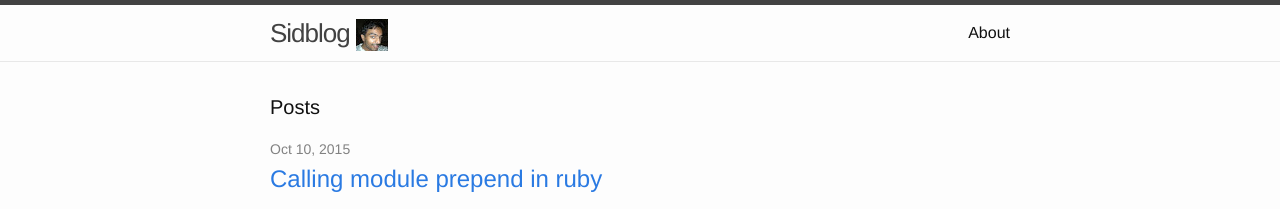
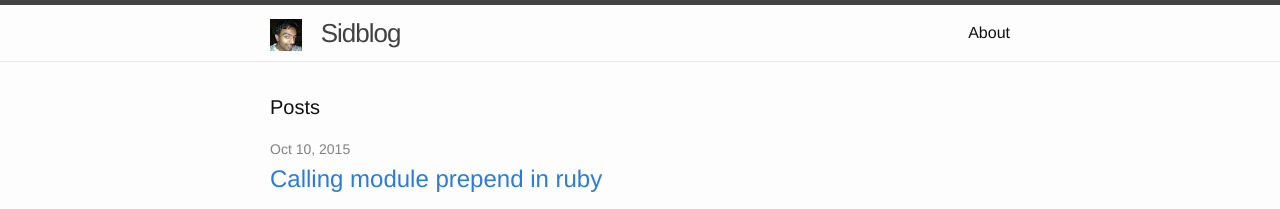
Before and after one commit to sidms/sidtri, a Jekyll site: the page built from index.html, in a window 1280 px wide. Shown: the top 209 px of the page. Built offline with Jekyll 4.4.1, drawn with Linux system fonts in a browser that asks for light colours.

Commit message:
photo reversal

```diff
--- a/_includes/header.html
+++ b/_includes/header.html
@@ -2,7 +2,7 @@
 
   <div class="wrapper">
 
-    <a class="site-title" href="{{ site.baseurl }}/">{{ site.title }} <img src="{{ "/css/photo.jpg" | prepend: site.baseurl }}"></a>
+    <a class="site-title" href="{{ site.baseurl }}/"><img src="{{ "/css/photo.jpg" | prepend: site.baseurl }}"> &nbsp;&nbsp;{{ site.title }}</a>
 
     <nav class="site-nav">
       <a href="#" class="menu-icon">
```
